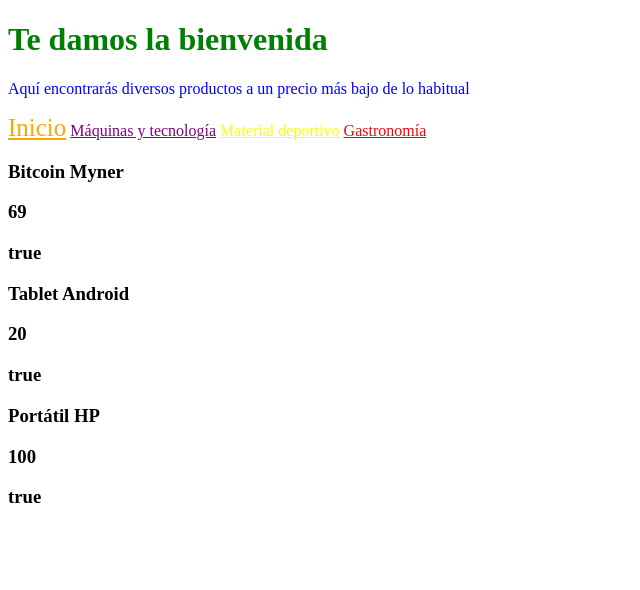
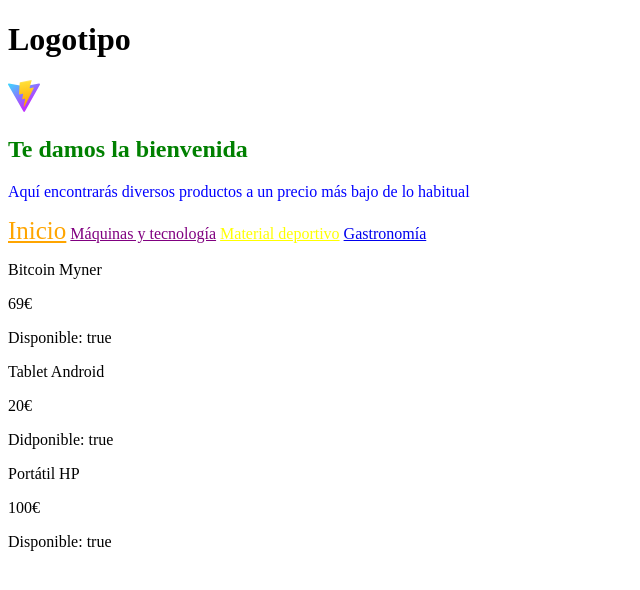
Before and after one commit to Davidmarques629/proyecto-final, a website built with Vite: page index.html in a window 1280 px wide. Both pictures are taken after a click on the link "Máquinas y tecnología". Shown: the whole page, without its empty margins (0-640 px from the left). Built offline with nearby package versions, Linux system fonts and the light colour scheme.

Commit message:
Nuevas funcionalidades añadidas

```diff
--- a/index.html
+++ b/index.html
@@ -8,15 +8,17 @@
   </head>
   <body>
     <header id="cabecera">
-<h1 id="bienvenida">Te damos la bienvenida</h1>
+<h1>Logotipo</h1>
+<img src="./public/vite.svg" alt="Logotipo de Vite">
+<h2 id="bienvenida">Te damos la bienvenida</h1>
 <p id="desc">Aquí encontrarás diversos productos a un precio más bajo de lo habitual</p>
     </header>
 <main>
   <nav>
   <a href="#cabecera" id="inicio">Inicio</a>
 <a href="#null" id="tecno">Máquinas y tecnología</a>
-<a href="deportes" id="sport">Material deportivo</a>
-<a href="gastronomia" id="food">Gastronomía</a>
+<a href="#null" id="sport">Material deportivo</a>
+<a href="#null" id="foods">Gastronomía</a>
   </nav>
 </main>
 <footer>
--- a/main.js
+++ b/main.js
@@ -1,21 +1,44 @@
-      import './style.css'
+import './style.css'
 import { maquinasytecnologia } from './secciones';
 import { materialDeportivo } from './secciones';
 import { gastronomia } from './secciones';
 const main=document.querySelector('main');
 const tecno=document.querySelector('#tecno');
-const sport=document.querySelector('#sport');
+  const sport=document.querySelector('#sport');
 const foods=document.querySelector('#foods');
 tecno.addEventListener("click", ()=>{
   for (let i=0; i<maquinasytecnologia.length; i++){
     const producto = maquinasytecnologia[i];
-const article=document.createElement('article')
+const article=document.createElement('article');
 article.innerHTML=`
-<h3>${producto.nombre}</h3>
-<h3>${producto.precio}</h3>
-<h3>${producto.disponible}</h3>
+<p>${producto.nombre}</p>
+<p>${producto.precio}</p>
+<p>${producto.disponible}</p>
 `
 main.appendChild(article);
-
+  }
+});
+sport.addEventListener("click", ()=>{
+  for (let i=0; i<materialDeportivo.length; i++){
+    const producto2=materialDeportivo[i];
+ const article2=document.createElement('article');
+ article2.innerHTML=`
+ <p>${producto2.nombre}</p>
+ <p>${producto2.precio}</p>
+ <p>${producto2.disponible}</p>
+ `
+main.appendChild(article2);
   }
 })
+foods.addEventListener("click", ()=>{
+  for (let i=0; i<gastronomia.length; i++){
+    const producto3 = gastronomia[i];
+  const article3=document.createElement('article');
+  article3.innerHTML=`
+  <p>${producto3.nombre}</p>
+  <p>${producto3.precio}</p>
+  <p>${producto3.disponible}</p>
+  `
+  main.appendChild(article3);
+  }
+})
--- a/secciones.js
+++ b/secciones.js
@@ -1,38 +1,39 @@
 export const maquinasytecnologia=[{
    nombre: "Bitcoin Myner",
-   precio: 69,
-   disponible: true
+ imagen: "https://res-console.cloudinary.com/djf4aknul/thumbnails/v1/image/upload/v1710878296/TcOhcXVpbmFfcGFyYV9taW5hcl9iaXRjb2luX2g4dWp0aw==/grid_landscape",
+   precio: 69 + "€",
+   disponible: "Disponible: " + true
 },
 {nombre: "Tablet Android",
- precio: 20,
- disponible: true
+ precio: 20 + "€",
+ disponible: "Didponible: " + true
 },
 {nombre: "Portátil HP",
-precio: 100,
-disponible: true,
+precio: 100 + "€",
+disponible: "Disponible: " + true
 }
 ];
 export const materialDeportivo=[{
 nombre: "Balón de fútbol",
-precio: 10,
-disponible: true
+precio: 10 + "€",
+disponible: "Disponible: " + true
 },
 {nombre: "Balón de baloncesto",
-  precio: 7,
-  disponible: true
+  precio: 7 + "€",
+  disponible: "Disponible: " + true
 }
 ];
 export const gastronomia=[{
 nombre: "Bandeja de sushi 10 piezas",
-precio: 6,
-disponible: true
+precio: 6 + "€",
+disponible: "Disponible: " + true
 },
-    {nombre: "Hamburguesa de carne con cebolla y pepinillos",
-   precio: 5,
-   disponible: true
+    {nombre: "Hamburguesa de carne con queso, cebolla, tomane y pepinillos",
+   precio: 5 + "€",
+   disponible: "Disponible: " + true
 },
 {nombre: "Kevap de ternera con tomate, lechuga y cebolla",
-precio: 15,
-disponible: true
+precio: 15 + "€",
+disponible: "Disponible: " + true
 }
 ];
```
Also changed, not shown: public/Balón de baloncesto.jpg (added), public/Balón de fútbol.jpg (added), public/Bandeja de sushi 10 piezas.jpg (added), public/Hamburguesa.jpg (added), public/Máquina para minar bitcoin.jpg (added), public/Portátil HP.jpg (added), public/Tablet Android.jpg (added).
